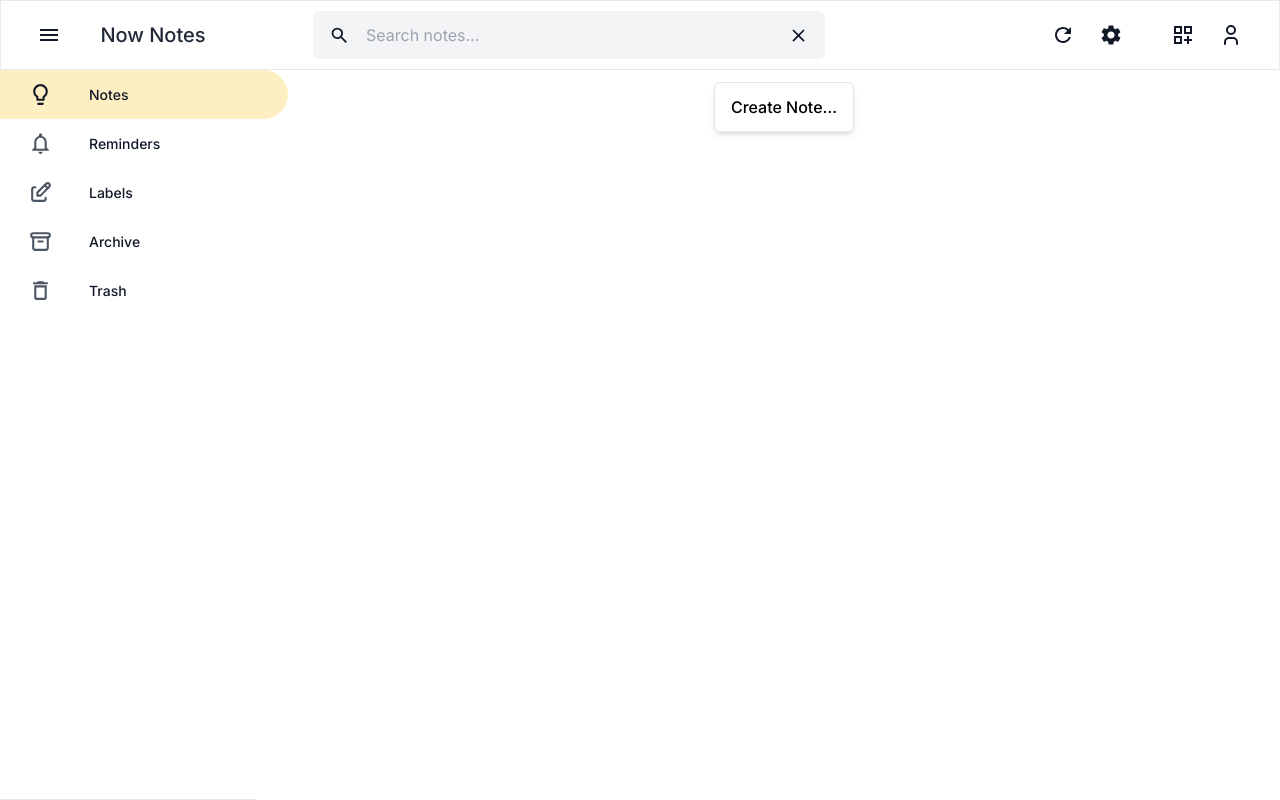
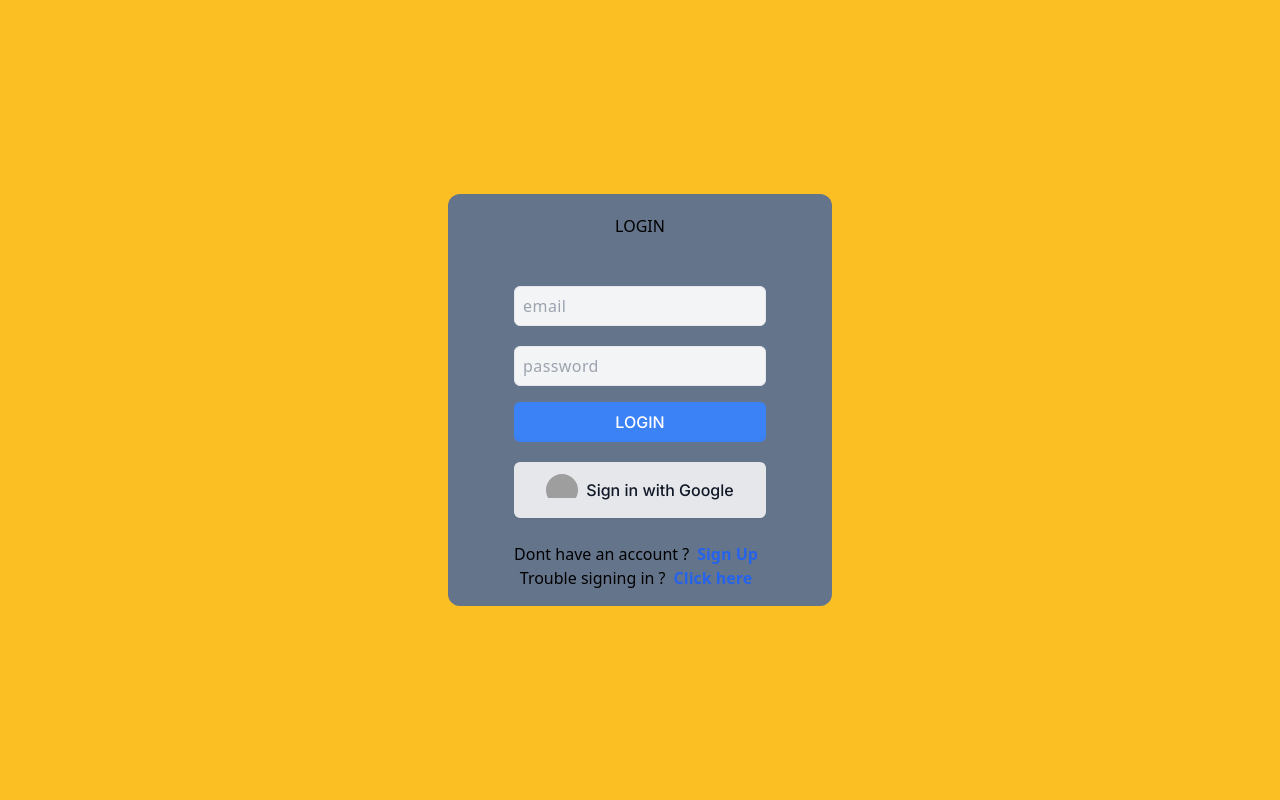
Before and after one commit to aldershko/new-notes, a React (Vite) app: page / in a window 1280 px wide. Built offline with nearby package versions, Linux system fonts and the light colour scheme; grey boxes are pictures that could not be loaded.

Commit message:
refactor:add  connection to database

```diff
--- a/src/App.tsx
+++ b/src/App.tsx
@@ -1,6 +1,12 @@
 import './App.css'
-// import LoginLayout from './components/Layout/LoginLayout'
+import LoginLayout from './components/Layout/LoginLayout'
 import MainLayout from './components/Layout/MainLayout'
+import { createBrowserRouter,RouterProvider } from 'react-router-dom'
+
+const router = createBrowserRouter([
+  { path:"/", element:<LoginLayout />},
+  { path:"/Dashboard" ,element:<MainLayout />},
+])
 
 
 
@@ -8,10 +14,7 @@ function App() {
 
 
   return (
-    <>
-    <MainLayout />
-
-    </>
+   <RouterProvider router = {router} />
   )
 }
 
```
